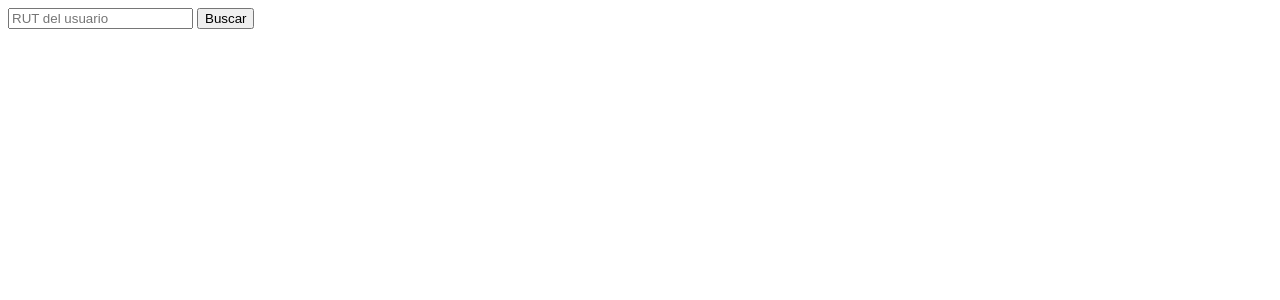
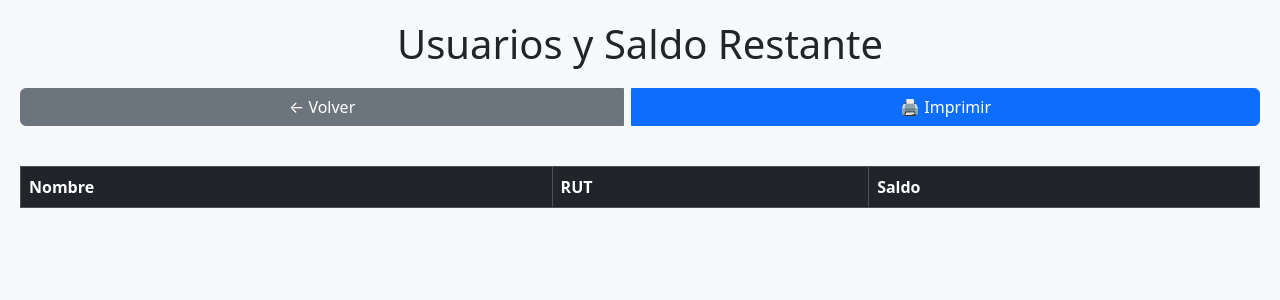
Before and after one commit to cybernovala/prepago, a Flask app: template templates/imprime_admin.html in a window 1280 px wide. Shown: the top 300 px of the page. Run offline with Flask 3, Linux system fonts and the light colour scheme; the template is opened without the code that fills it, so the values that code supplies are empty.

Commit message:
Update imprime_admin.html

```diff
--- a/templates/imprime_admin.html
+++ b/templates/imprime_admin.html
@@ -1,70 +1,91 @@
-<!-- impresión por admin -->
 <!DOCTYPE html>
 <html lang="es">
 <head>
-  <meta charset="UTF-8">
-  <title>Impresión - Admin</title>
+  <meta charset="UTF-8" />
+  <meta name="viewport" content="width=device-width, initial-scale=1.0"/>
+  <title>Imprimir Usuarios - Admin</title>
+  <link rel="stylesheet" href="https://cdn.jsdelivr.net/npm/bootstrap@5.3.3/dist/css/bootstrap.min.css">
+  <style>
+    body {
+      background-color: #f8f9fa;
+      padding: 20px;
+    }
+    h1 {
+      text-align: center;
+      margin-bottom: 20px;
+    }
+    .btn-group {
+      display: flex;
+      justify-content: center;
+      margin-bottom: 20px;
+    }
+    table {
+      margin-top: 20px;
+    }
+    @media print {
+      .no-print {
+        display: none;
+      }
+    }
+  </style>
 </head>
 <body>
-  <input type="text" id="rut-input" placeholder="RUT del usuario">
-  <button onclick="buscarUsuario()">Buscar</button>
-  <table id="tabla-usuario" style="display:none;">
-    <thead><tr><th>Nombre</th><th>RUT</th><th>Saldo</th><th>Impresas</th><th>Acción</th></tr></thead>
-    <tbody id="usuario-tbody"></tbody>
-  </table>
+  <h1>Usuarios y Saldo Restante</h1>
+
+  <div class="btn-group no-print">
+    <a href="admin.html" class="btn btn-secondary me-2">← Volver</a>
+    <button onclick="window.print()" class="btn btn-primary">🖨️ Imprimir</button>
+  </div>
+
+  <div class="table-responsive">
+    <table class="table table-bordered table-striped" id="tabla-usuarios">
+      <thead class="table-dark">
+        <tr>
+          <th>Nombre</th>
+          <th>RUT</th>
+          <th>Saldo</th>
+        </tr>
+      </thead>
+      <tbody id="tabla-cuerpo">
+        <!-- Aquí se insertarán los datos -->
+      </tbody>
+    </table>
+  </div>
 
   <script>
-    const backendURL = "https://prepago.onrender.com";
-    async function buscarUsuario() {
-      const rut = document.getElementById("rut-input").value.trim();
-      const tabla = document.getElementById("tabla-usuario");
-      const tbody = document.getElementById("usuario-tbody");
-      if (!rut) return alert("Ingrese RUT");
+    fetch('https://prepago.onrender.com/usuarios')
+      .then(response => {
+        if (!response.ok) {
+          throw new Error('Error al cargar usuarios');
+        }
+        return response.json();
+      })
+      .then(data => {
+        const cuerpoTabla = document.getElementById('tabla-cuerpo');
+        cuerpoTabla.innerHTML = ''; // limpiar por si acaso
 
-      try {
-        const res = await fetch(`${backendURL}/consultar`, {
-          method: "POST",
-          headers: { "Content-Type": "application/json" },
-          body: JSON.stringify({ rut })
+        data.forEach(usuario => {
+          const fila = document.createElement('tr');
+
+          const tdNombre = document.createElement('td');
+          tdNombre.textContent = usuario.nombre;
+
+          const tdRut = document.createElement('td');
+          tdRut.textContent = usuario.rut;
+
+          const tdSaldo = document.createElement('td');
+          tdSaldo.textContent = usuario.saldo;
+
+          fila.appendChild(tdNombre);
+          fila.appendChild(tdRut);
+          fila.appendChild(tdSaldo);
+
+          cuerpoTabla.appendChild(fila);
         });
-        const data = await res.json();
-        if (!res.ok) return alert(data.error || "Error"), tabla.style.display = "none";
-
-        tbody.innerHTML = `
-          <tr>
-            <td>${data.nombre}</td>
-            <td>${rut}</td>
-            <td id="saldo-${rut}">${data.saldo}</td>
-            <td><input type="number" id="impresas-${rut}" min="1" style="width: 80px;" /></td>
-            <td><button onclick="actualizarPaginas('${rut}')">Actualizar</button></td>
-          </tr>`;
-        tabla.style.display = "table";
-      } catch {
-        alert("Error de conexión.");
-        tabla.style.display = "none";
-      }
-    }
-
-    async function actualizarPaginas(rut) {
-      const input = document.getElementById(`impresas-${rut}`);
-      const cantidad = parseInt(input.value);
-      if (isNaN(cantidad) || cantidad <= 0) return alert("Cantidad inválida");
-
-      try {
-        const res = await fetch(`${backendURL}/registrar_impresion`, {
-          method: "POST",
-          headers: { "Content-Type": "application/json" },
-          body: JSON.stringify({ rut, paginas: cantidad })
-        });
-        const data = await res.json();
-        if (res.ok) {
-          document.getElementById(`saldo-${rut}`).textContent = data.nuevo_saldo;
-          input.value = "";
-        } else alert(data.error);
-      } catch {
-        alert("Error de conexión.");
-      }
-    }
+      })
+      .catch(error => {
+        alert('Error al cargar los usuarios: ' + error.message);
+      });
   </script>
 </body>
 </html>
```
